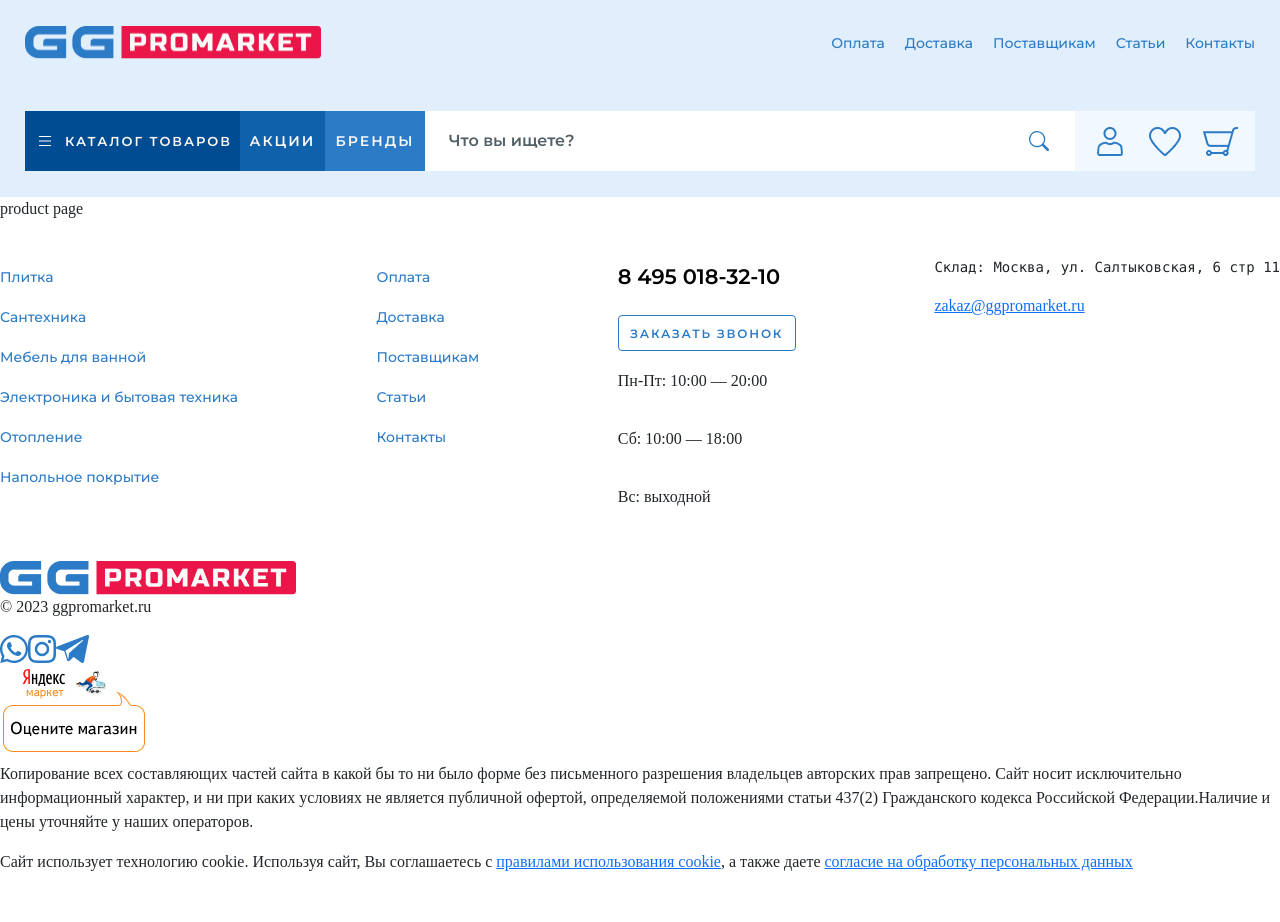
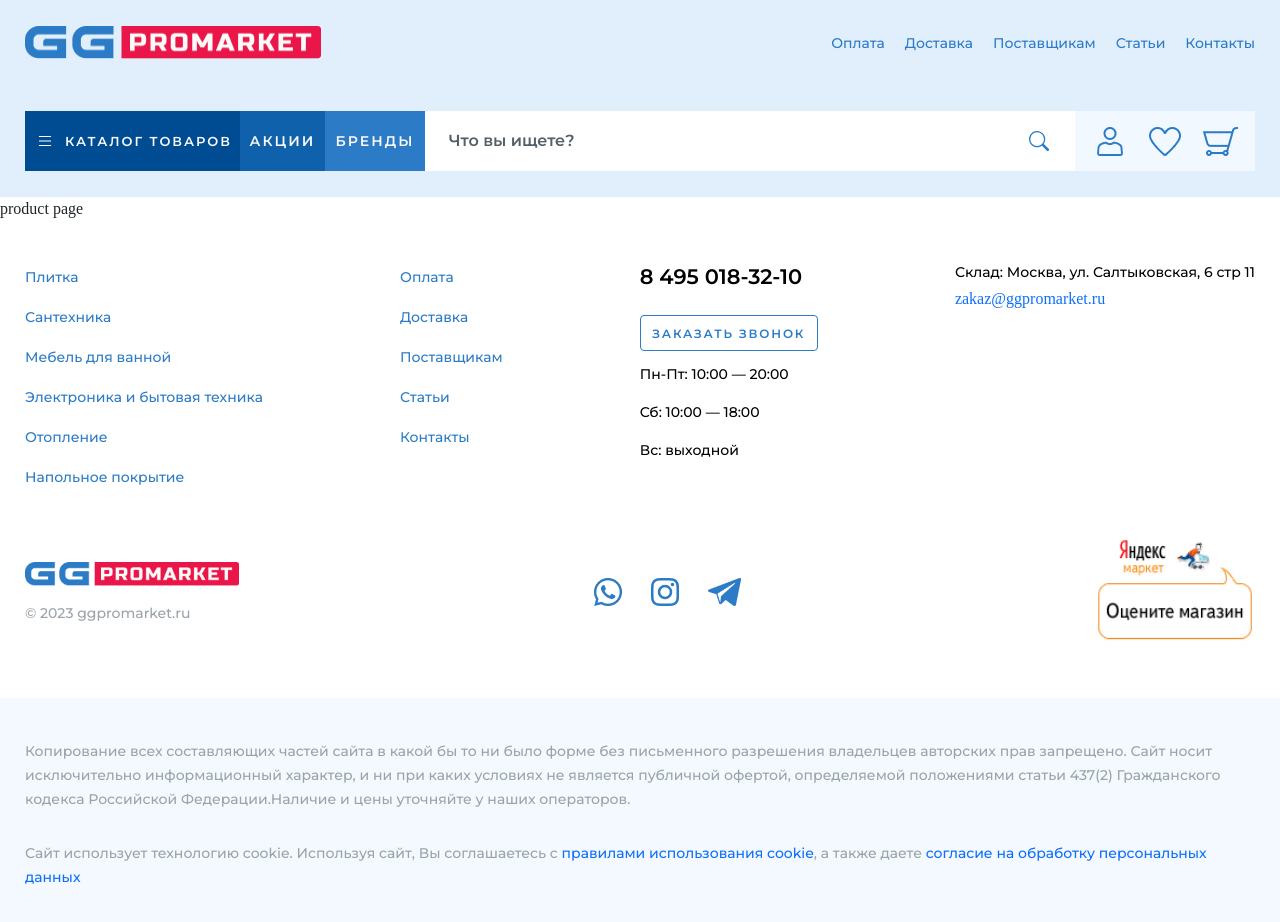
Before and after one commit to OSSwebmaster2003/GG_PROMARKET, a React (Create React App) app: page /product in a window 1280 px wide. Shown: the top 922 px of the page. Before the commit the page ends 890 px from the top, so only its background shows below. Built offline with nearby package versions, Linux system fonts and the light colour scheme.

Commit message:
header and footer are ready

```diff
--- a/src/common/Footer/Footer.jsx
+++ b/src/common/Footer/Footer.jsx
@@ -84,13 +84,13 @@ function Footer(props) {
         </div>
       </div>
       <div className="middle_footer">
-        <div>
+        <div className='logo_part'>
           <Link>
             <img src="./assets/logo.png" alt="" />
           </Link>
           <p>© {new Date().getFullYear()} ggpromarket.ru</p>
         </div>
-        <div>
+        <div className='media_part'>
           <Link>
             <img src={whatsapp} alt="./" />
           </Link>
@@ -101,7 +101,7 @@ function Footer(props) {
             <img src={telegram} alt="./" />
           </Link>
         </div>
-        <div>
+        <div className='yandex_part'>
           <img src={yandex_map} alt="" />
         </div>
       </div>
--- a/src/common/Footer/footer.scss
+++ b/src/common/Footer/footer.scss
@@ -71,6 +71,174 @@ footer {
           }
         }
       }
+      p {
+        font-family: "Montserrat", sans-serif;
+        font-style: normal;
+        font-weight: 500;
+        font-size: 14px;
+        line-height: 30px;
+        color: #000000;
+        margin-bottom: 0;
+        &:not(:first-child) {
+          margin-top: -10px;
+        }
+      }
+    }
+    .stock {
+      display: flex;
+      align-items: flex-start;
+      justify-content: flex-start;
+      flex-direction: column;
+      pre {
+        font-family: "Montserrat", sans-serif;
+        font-style: normal;
+        font-weight: 500;
+        font-size: 14px;
+        line-height: 30px;
+        color: #000000;
+        margin-bottom: 0;
+      }
+      a {
+        text-decoration: none;
+      }
+    }
+  }
+  .middle_footer {
+    padding: 47px calc((100% - 1540px) / 2);
+    padding-top: 0;
+    width: 100%;
+    display: flex;
+    align-items: center;
+    justify-content: space-between;
+    .logo_part {
+      display: flex;
+      flex-direction: column;
+      align-items: flex-start;
+      justify-content: flex-start;
+      gap: 17px;
+      a {
+        text-decoration: none;
+        img {
+          width: 214px;
+          height: 24px;
+        }
+      }
+      p {
+        margin-bottom: 0;
+        font-family: "Montserrat", sans-serif;
+        font-style: normal;
+        font-weight: 500;
+        font-size: 14px;
+        line-height: 20px;
+        color: #99a3a9;
+      }
+    }
+    .media_part {
+      display: flex;
+      align-items: center;
+      justify-content: center;
+      gap: 29px;
+      a {
+        text-decoration: none;
+      }
+    }
+    .yandex_part {
+      img {
+        width: 160px;
+        height: 118px;
+      }
+    }
+  }
+  .low_footer {
+    background: #f3f9ff;
+    padding: 41px calc((100% - 1540px) / 2);
+    padding-bottom: 49px;
+    display: flex;
+    align-items: flex-start;
+    justify-content: flex-start;
+    flex-direction: column;
+    gap: 30px;
+    p {
+      margin-bottom: 0;
+      font-family: "Montserrat", sans-serif;
+      font-style: normal;
+      font-weight: 500;
+      font-size: 14px;
+      line-height: 24px;
+      color: #99a3a9;
+      a {
+        text-decoration: none;
+      }
     }
   }
 }
+
+@media (max-width: 1600px) {
+  footer {
+    .top_footer {
+      padding: 36px 25px;
+    }
+    .middle_footer {
+      padding: 47px 25px;
+      padding-top: 0;
+    }
+    .low_footer {
+      padding: 41px 25px;
+    }
+  }
+}
+
+@media (max-width: 990px) {
+  footer {
+    .top_footer {
+      .stock {
+        display: none;
+      }
+    }
+  }
+}
+
+@media (max-width: 850px) {
+  footer {
+    .top_footer {
+      padding: 30px 15px;
+    }
+    .middle_footer {
+      padding: 30px 15px;
+      padding-top: 0;
+      .logo_part {
+        a {
+          img {
+            width: 170px;
+            height: 20px;
+          }
+        }
+      }
+      .yandex_part {
+        img {
+          width: 135px;
+          height: 90px;
+        }
+      }
+    }
+    .low_footer {
+      padding: 35px 15px;
+    }
+  }
+}
+@media (max-width: 640px) {
+  footer {
+    .top_footer {
+      .call_info {
+        display: none;
+      }
+    }
+    .middle_footer {
+      .yandex_part {
+        display: none;
+      }
+    }
+  }
+}
+
+// 580px gacha tayyor
--- a/src/pages/Home/Home.jsx
+++ b/src/pages/Home/Home.jsx
@@ -1,4 +1,5 @@
 import React from 'react';
+import "./home.scss";
 
 function Home(props) {
   return (
```
Also changed, not shown: src/pages/Home/home.scss (added).
